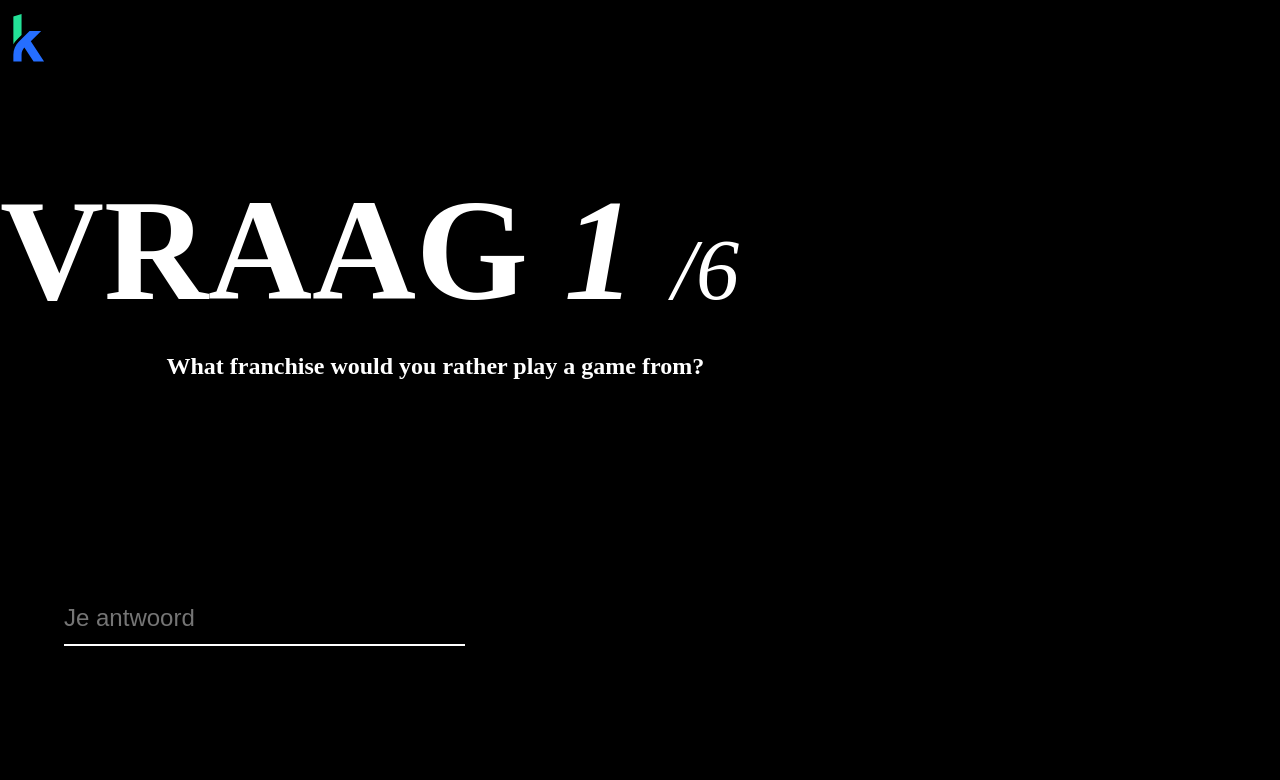
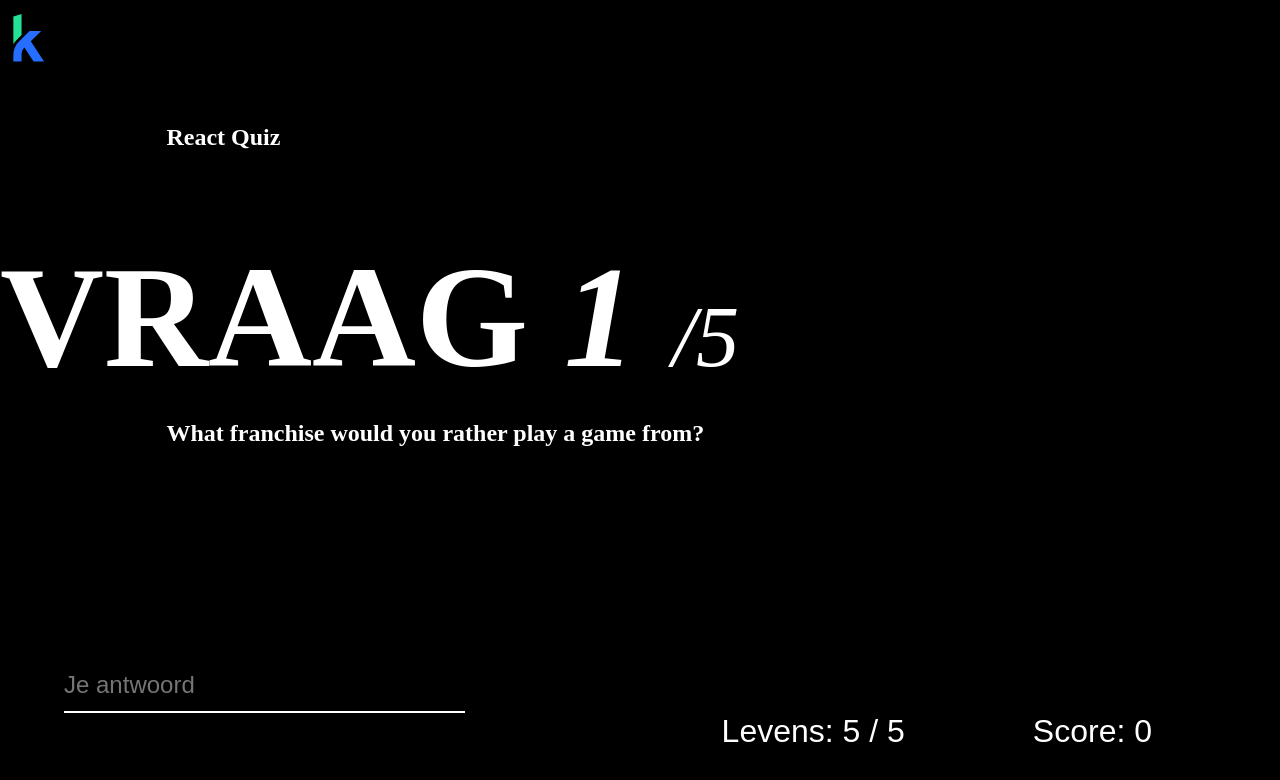
Before and after one commit to TimO143/SpeurtochtKeytoe, a React (Create React App) app: page / in a window 1280 px wide. Shown: the top 780 px of the page. Built offline with nearby package versions, Linux system fonts and the light colour scheme.

Commit message:
stage all changes hopelijk blijft alles zo
score werkt levens werken en css is mooier zo

```diff
--- a/src/App.css
+++ b/src/App.css
@@ -25,9 +25,16 @@ span.currentQuestion{
 
 span.leven {
     color: white;
+    font-size: 200%;
+    float: right;
+    padding-right: 10%;
 }
+
 span.score {
     color: white;
+    font-size: 200%;
+    float: right;
+    padding-right: 10%;
 }
 
 /*Placement of the input field*/
--- a/src/App.js
+++ b/src/App.js
@@ -16,7 +16,9 @@ class App extends Component {
       answerOptions: '',
       answer: '',
       answersCount: {},
-      result: ''
+      result: '',
+      leven: 5,
+      score: 0
     };
 
     this.handleAnswerSelected = this.handleAnswerSelected.bind(this);
@@ -41,6 +43,9 @@ class App extends Component {
                 this.setResults(this.getResults());
             }
         }
+        else {
+            this.lowerLife();
+        }
   }
 
 
@@ -55,38 +60,47 @@ class App extends Component {
       questionId: questionId,
       question: quizQuestions[counter].question,
       answerOptions: quizQuestions[counter].answers,
-      //answer: ""
+      leven: 5,
+      score: this.state.score + (10 * this.state.leven)
     });
-  }
+    }
+
+    lowerLife() {
+        const leven = this.state.leven - 1;
+        if (leven >= 0) {
+            this.setState({
+                leven: leven
+            })
+        }
+    }
 
     // houd de count bij vergeleken met totale count
   getResults() {
-    const answersCount = this.state.answersCount;
-    const answersCountKeys = Object.keys(answersCount);
-    const answersCountValues = answersCountKeys.map(key => answersCount[key]);
-    const maxAnswerCount = Math.max.apply(null, answersCountValues);
+    //const answersCount = this.state.answersCount;
+    //const answersCountKeys = Object.keys(answersCount);
+    //const answersCountValues = answersCountKeys.map(key => answersCount[key]);
+    //const maxAnswerCount = Math.max.apply(null, answersCountValues);
 
-    return answersCountKeys.filter(key => answersCount[key] === maxAnswerCount);
+    //return answersCountKeys.filter(key => answersCount[key] === maxAnswerCount);
   }
 
-  setResults(result) {
-    if (result.length === 1) {
-      this.setState({ result:"je hebt het einde gehaald" });
-    } else {
-      this.setState({ result: 'Deze else doet niet echt iets' });
+    setResults(result) {
+        if (true) {
+            this.setState({ result: "je hebt het einde gehaald" });
+        }
     }
-  }
 
     // rendert de quiz op het scherm met de props van quiz
   renderQuiz() {
     return (
       <Quiz
-        answer={this.state.answer}
         answerOptions={this.state.answerOptions}
         questionId={this.state.questionId}
         question={this.state.question}
         questionTotal={quizQuestions.length}
         onAnswerSelected={this.handleAnswerSelected}
+        levens={this.state.leven}
+        score={this.state.score}
       />
     );
   }
@@ -94,14 +108,14 @@ class App extends Component {
     // rendert het resultaat (oud resultaat moet nog verandert worden)
   renderResult() {
     return <Result quizResult={this.state.result} />;
-  }
+      }
 
-    // rendert de algemene layout en het resultaat als het er is anders rendert het de quiz
   render() {
     return (
       <div className="App">
         <div className="App-header">
           <img src={logo} className="App-logo" alt="logo" />
+          <h2>React Quiz</h2>
         </div>
         {this.state.result ? this.renderResult() : this.renderQuiz()}
       </div>
--- a/src/api/quizQuestions.js
+++ b/src/api/quizQuestions.js
@@ -1,8 +1,4 @@
 var quizQuestions = [
-    {
-        question: "What franchise would you rather play a game from?",
-        answers: "answer1"
-    },
   {
       question: "What franchise would you rather play a game from?",
       answers: "answer1"
--- a/src/components/AnswerOption.js
+++ b/src/components/AnswerOption.js
@@ -1,17 +1,12 @@
 import React from 'react';
 import PropTypes from 'prop-types';
 
-const errorStyle = { color: 'red' }
 const input = ({ label, error, onChange, name, value }) => (
     <label>
         {label}
     <input name={name} type='text' value={value} onChange={onChange} required />
-        {error && <span style={errorStyle}>{error}</span>}
     </label>
     )
-
-
-
 class AnswerOption extends React.Component {
 
     constructor() {
@@ -20,6 +15,7 @@ class AnswerOption extends React.Component {
            value: null
         }
     }
+    // onChange functie die een event neemt om in de state de value te veranderen naar input value
     onChange = (e) => {
         this.setState({
             value: e.target.value.toLowerCase()
@@ -33,13 +29,9 @@ class AnswerOption extends React.Component {
                     <input
                         type='text'
                         placeholder="Je antwoord"
-                        //value={form.userName}
                         onChange={this.onChange}
-                        //error={asyncErrors.userName}
                     />
-
                 </form>
-
             </div>
         );
     }
@@ -48,9 +40,7 @@ class AnswerOption extends React.Component {
 
 
 AnswerOption.propTypes = {
-  answer: PropTypes.string.isRequired,
   onAnswerSelected: PropTypes.func.isRequired
-
 };
 
 export default AnswerOption;
--- a/src/components/Quiz.js
+++ b/src/components/Quiz.js
@@ -13,18 +13,15 @@ function Quiz(props) {
         <QuestionCount counter={props.questionId} total={props.questionTotal} />
           <Question content={props.question} />
           <AnswerOption
-              answer={props.answer}
               questionId={props.questionId}
-              onAnswerSelected={props.onAnswerSelected}
-
-          />
-
+              onAnswerSelected={props.onAnswerSelected} />
+          <span class='score'> Score: {props.score}</span>
+          <span class='leven'> Levens: {props.levens} / 5</span>
       </div>
   );
 }
 
 Quiz.propTypes = {
-  //answer: PropTypes.string.isRequired,
   answerOptions: PropTypes.string.isRequired,
   question: PropTypes.string.isRequired,
   questionId: PropTypes.number.isRequired,
--- a/src/components/Result.js
+++ b/src/components/Result.js
@@ -1,22 +1,13 @@
 import React from 'react';
 import PropTypes from 'prop-types';
-import { CSSTransitionGroup } from 'react-transition-group';
 
 function Result(props) {
   return (
-    <CSSTransitionGroup
-      className="container result"
-      component="div"
-      transitionName="fade"
-      transitionEnterTimeout={800}
-      transitionLeaveTimeout={500}
-      transitionAppear
-      transitionAppearTimeout={500}
-    >
+
       <div>
         You prefer <strong>{props.quizResult}</strong>!
       </div>
-    </CSSTransitionGroup>
+
   );
 }
 
```
